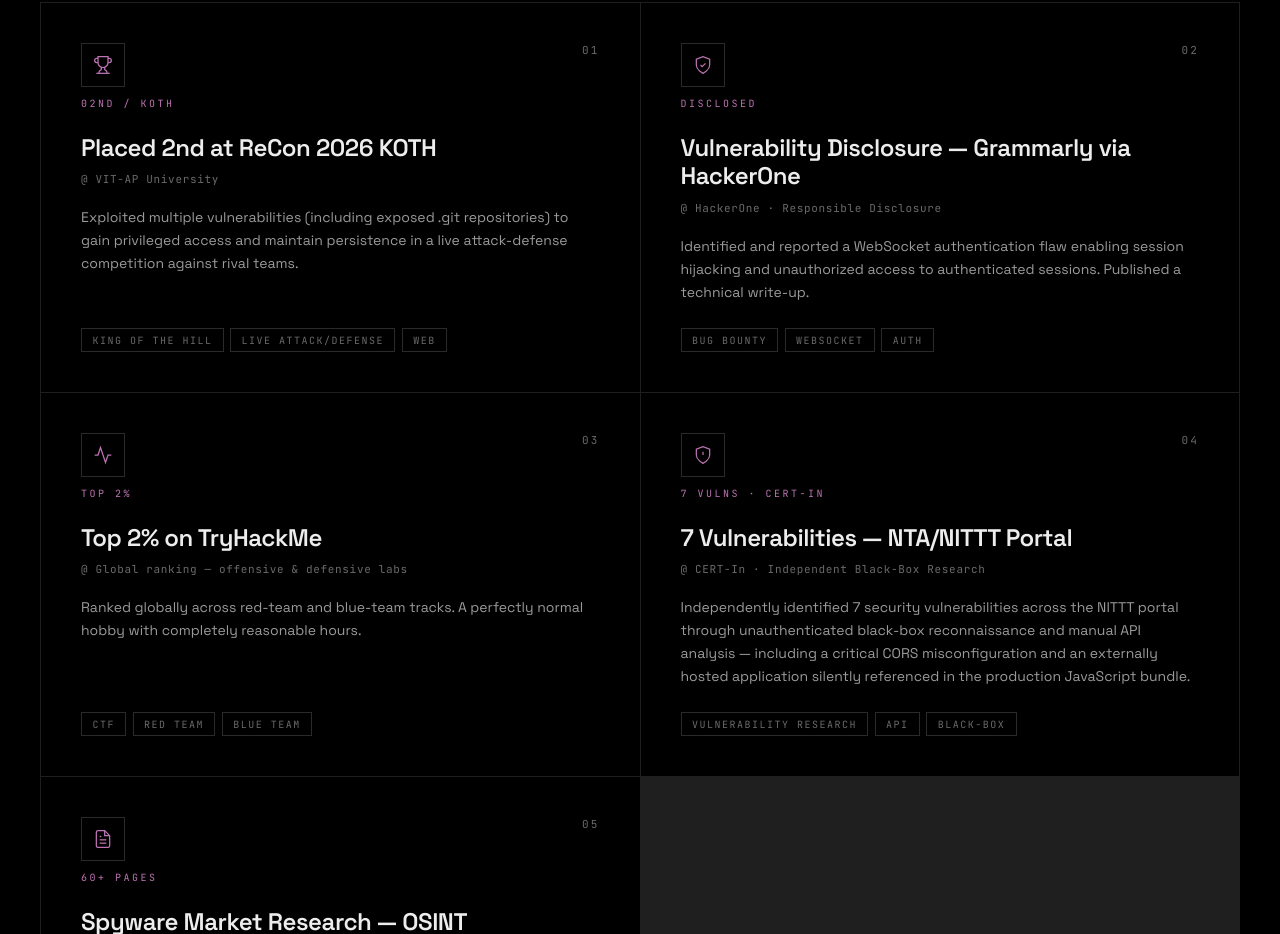
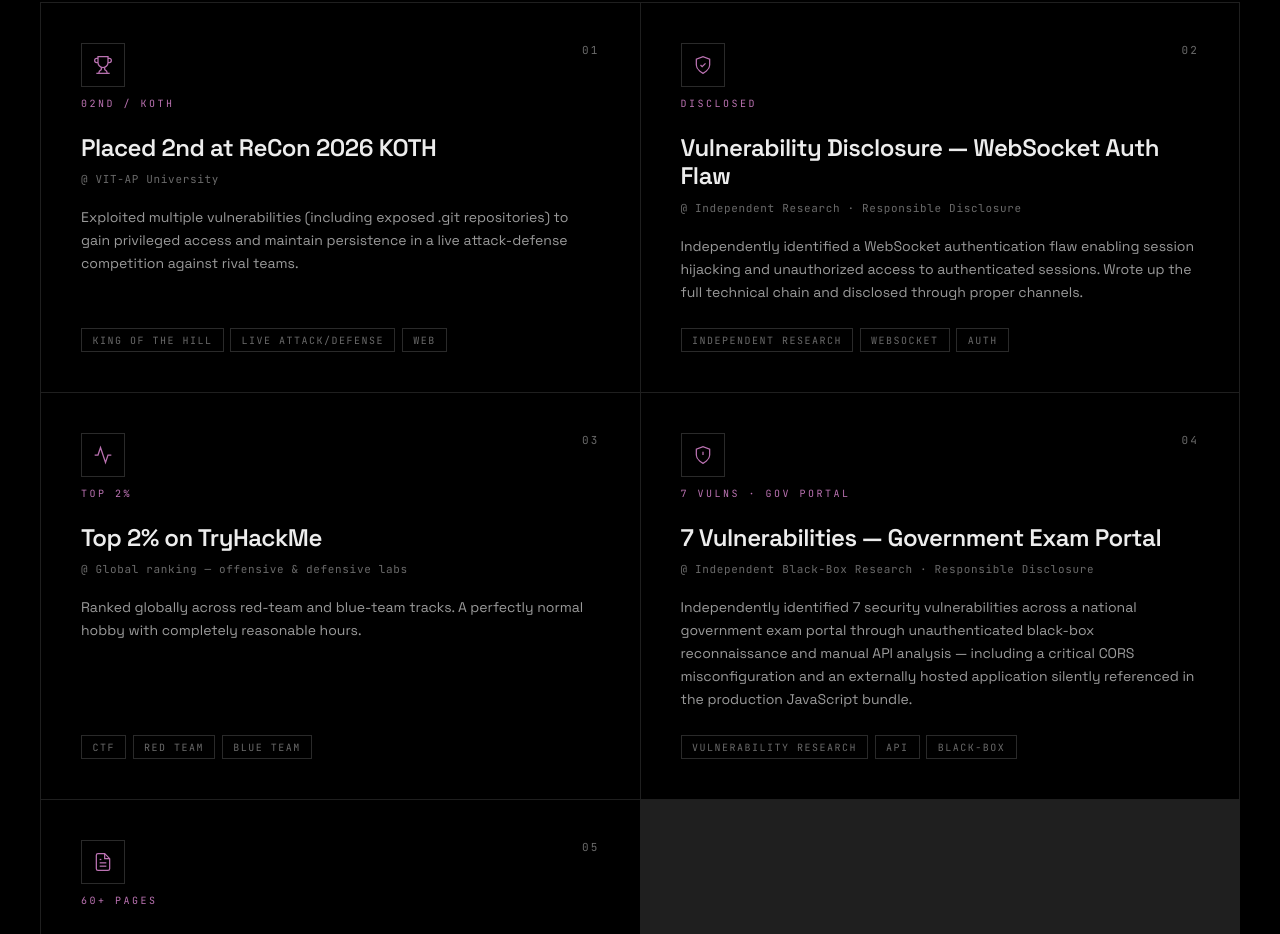
Before and after one commit to darivxe/darivxe, a plain HTML site: page index.html in a window 1280 px wide. Shown: the part 2790-3724 px from the top of the page. Drawn offline with Linux system fonts and the light colour scheme.

Commit message:
Anonymize win cards — remove platform/org names, reframe as independent research
Co-Authored-By: Claude Sonnet 4.6 <noreply@anthropic.com>
Claude-Session: https://claude.ai/code/session_01LVpv3tjeBZZPcHJPufGhg3

```diff
--- a/index.html
+++ b/index.html
@@ -982,12 +982,12 @@ footer::before{
             </div>
             <span class="win-num">02</span>
           </div>
-          <div class="win-title">Vulnerability Disclosure — Grammarly via HackerOne</div>
-          <div class="win-venue">@ HackerOne · Responsible Disclosure</div>
-          <div class="win-desc">Identified and reported a WebSocket authentication flaw enabling session hijacking and unauthorized access to authenticated sessions. Published a technical write-up.</div>
+          <div class="win-title">Vulnerability Disclosure — WebSocket Auth Flaw</div>
+          <div class="win-venue">@ Independent Research · Responsible Disclosure</div>
+          <div class="win-desc">Independently identified a WebSocket authentication flaw enabling session hijacking and unauthorized access to authenticated sessions. Wrote up the full technical chain and disclosed through proper channels.</div>
         </div>
         <div class="win-tags">
-          <span class="win-tag">Bug Bounty</span>
+          <span class="win-tag">Independent Research</span>
           <span class="win-tag">WebSocket</span>
           <span class="win-tag">Auth</span>
         </div>
@@ -1030,13 +1030,13 @@ footer::before{
                   <line x1="12" y1="16" x2="12.01" y2="16"/>
                 </svg>
               </div>
-              <div class="win-badge">7 VULNS · CERT-IN</div>
+              <div class="win-badge">7 VULNS · GOV PORTAL</div>
             </div>
             <span class="win-num">04</span>
           </div>
-          <div class="win-title">7 Vulnerabilities — NTA/NITTT Portal</div>
-          <div class="win-venue">@ CERT-In · Independent Black-Box Research</div>
-          <div class="win-desc">Independently identified 7 security vulnerabilities across the NITTT portal through unauthenticated black-box reconnaissance and manual API analysis — including a critical CORS misconfiguration and an externally hosted application silently referenced in the production JavaScript bundle.</div>
+          <div class="win-title">7 Vulnerabilities — Government Exam Portal</div>
+          <div class="win-venue">@ Independent Black-Box Research · Responsible Disclosure</div>
+          <div class="win-desc">Independently identified 7 security vulnerabilities across a national government exam portal through unauthenticated black-box reconnaissance and manual API analysis — including a critical CORS misconfiguration and an externally hosted application silently referenced in the production JavaScript bundle.</div>
         </div>
         <div class="win-tags">
           <span class="win-tag">Vulnerability Research</span>
```
